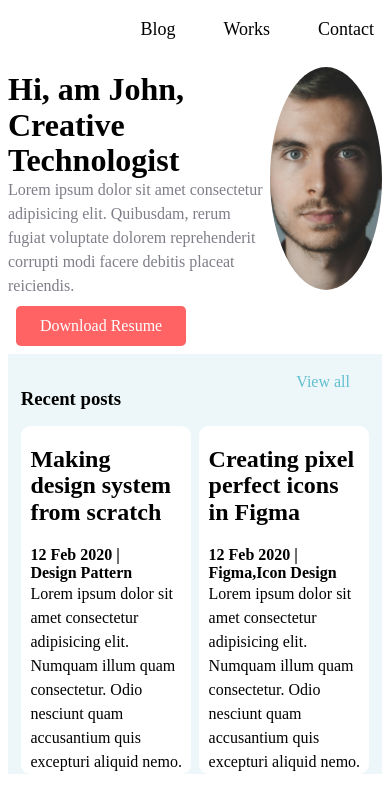
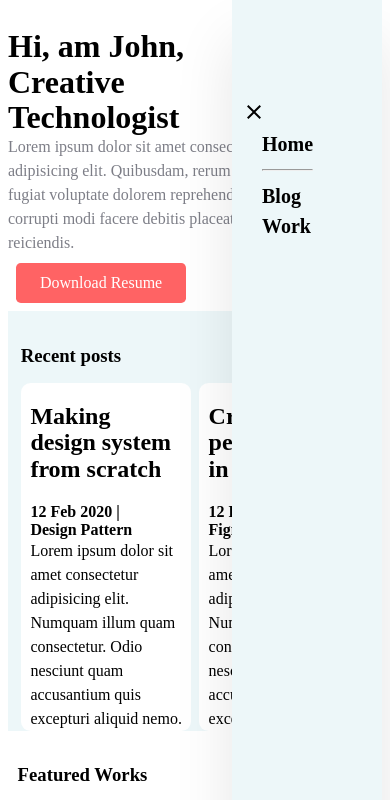
Before and after one commit to IKANYI/Portofolio-Build, a React (Vite) app: page / in a window 390 px wide. Shown: the top 800 px of the page. Built offline with nearby package versions, Linux system fonts and the light colour scheme.

Commit message:
create menu bar

```diff
--- a/src/components/Head.css
+++ b/src/components/Head.css
@@ -1,19 +1,55 @@
-.header {
+header{
+  width: 100%;
   display: flex;
-  align-items: flex-end;
-  justify-content: flex-end;
+  justify-content: end;
 }
-.links {
+.menu-navbar{
+  padding: 1em;
+  width: 100%;
   display: flex;
-  flex-direction: row;
-  gap: 3rem;
+  justify-content: end;
+}
+.menu-nav-bar{
+  display: none;
+}
+li{
+  padding: 0 1em;
+  list-style: none;
   text-decoration: none;
-  text-transform: capitalize;
-  padding: 0.5rem 0.5rem;
+  font-size: 20px;
+  font-weight: bold;
 }
-.links a {
+a{
   text-decoration: none;
-  font-size: large;
+  color: black;
+}
+a:hover{
+  color: rgb(228, 112, 3);
+}
+.menu{
+  display: none;
+}
+@media(max-width: 800px) {
+  .menu-navbar{
+      display: none;
+  }
+  .menu-nav-bar{
+      display: flex;
+      flex-direction: column;
+      align-items: flex-start;
+      justify-content: flex-start;
+      position: fixed;
+      top: 0;
+      height: 100vh;
+      width: 150px;
+      background-color: #EDF7F9;
+      box-shadow: 0 40px 60px rgba(0, 0, 0, 0.1);
+      padding: 80px 0 0 10px;
+      transition: 0.3s;
+  }
+  .menu{
+      display: flex;
+  }
 }
 .main {
   display: flex;
--- a/src/components/Head.jsx
+++ b/src/components/Head.jsx
@@ -1,17 +1,34 @@
-import { Link } from "react-router-dom";
-import "./Head.css";
-function Head() {
-  return (
-    <div className="header">
-      <div className="links">
+import { useState } from 'react'
+import './Head.css'
+import { Link } from "react-router-dom"
+import { FaBars } from "react-icons/fa6";
+import { IoMdClose } from "react-icons/io";
 
-      <Link to="/"></Link>
-      <Link to="/Blogs">Blog</Link>
-      <Link to="/works">Works</Link>
-      <Link to="/contact">Contact</Link>
+function Header() {
+    const [menu, setMenu] = useState("Home")
+    const [click, setClick] = useState(true)
 
-      </div>
-    </div>
-  );
+    const handleMenu = () => setClick(!click)
+
+    return (
+        <header>
+            <div className="menu-navbar">
+                <Link to='/'><li onClick={() => { setMenu("Home") }}>Home{menu === "Home" ? <hr /> : <></>}</li></Link>
+                <Link to='/Blogs' onClick={() => { setMenu("Blogs") }}><li>Blog{menu === "Blogs" ? <hr /> : <></>}</li></Link>
+                <Link to='/Work'><li onClick={() => { setMenu("Work") }}>Work{menu === "Work" ? <hr /> : <></>}</li></Link>
+            </div>
+            {click ? <div className="menu-nav-bar">
+                <div className="menu">
+                    <h2 onClick={handleMenu}><IoMdClose /></h2>
+                </div>
+                <Link to='/'><li onClick={() => { setMenu("Home") }}>Home{menu === "Home" ? <hr /> : <></>}</li></Link>
+                <Link to='/Blogs' onClick={() => { setMenu("Blogs") }}><li>Blog{menu === "Blogs" ? <hr /> : <></>}</li></Link>
+                <Link to='/Work'><li onClick={() => { setMenu("Work") }}>Work{menu === "Work" ? <hr /> : <></>}</li></Link>
+            </div> : <div className="menu">
+                <h2 onClick={handleMenu}><FaBars /></h2>
+            </div>}
+        </header>
+    )
 }
-export default Head;
+
+export default Header
--- a/src/pages/main.css
+++ b/src/pages/main.css
@@ -1,9 +1,12 @@
 .profile {
   display: flex;
+  max-width: 40rem;
 }
 .profile-info {
   width: 70%;
+
 }
+
 .profile-info p {
   color: #7d7e87;
 }
```
